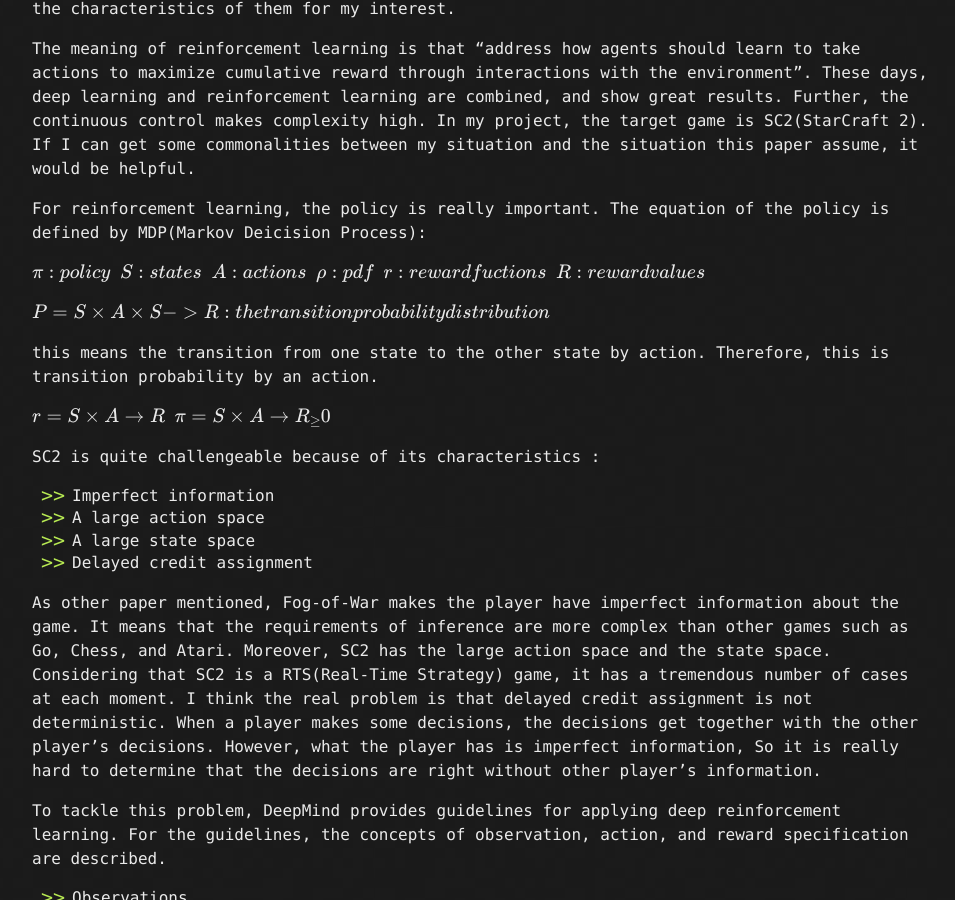
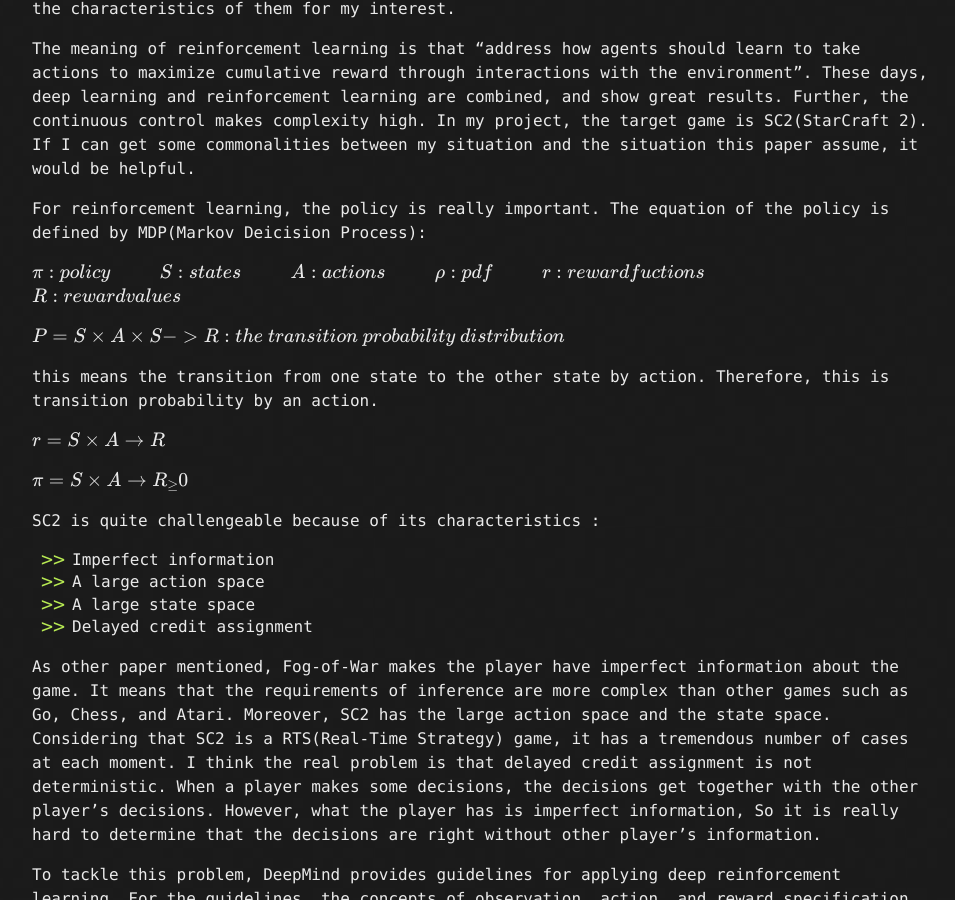
Before and after one commit to celindacain25/jin993.github.io, a Jekyll site: the page built from project/sc2AI/Prev/bcdrl.md, in a window 1280 px wide and 900 px high, scrolled down 537 px. Shown: the whole window, without its empty margins (158-1113 px from the left). Built offline with Jekyll 4.4.1, drawn with Linux system fonts in a browser that asks for light colours; formulas are drawn with MathJax 3; comment, search, counter and statistics services are not loaded.

```diff
--- a/project/sc2AI/Prev/bcdrl.md
+++ b/project/sc2AI/Prev/bcdrl.md
@@ -14,18 +14,19 @@ The meaning of reinforcement learning is that "address how agents should learn t
 
 For reinforcement learning, the policy is really important. The equation of the policy is defined by MDP(Markov Deicision Process):
 
-\\(\pi : policy\\)
-\\(S : states\\)
-\\(A : actions\\)
-\\(\rho : pdf\\)
-\\(r : reward fuctions\\)
-\\(R : reward values\\)
+\\(\pi : policy \qquad\\)
+\\(S : states \qquad\\)
+\\(A : actions \qquad\\)
+\\(\rho : pdf \qquad\\)
+\\(r : reward fuctions \qquad\\)
+\\(R : reward values \qquad\\)
 
-\\( P = S \times A \times S -> R : the transition probability distribution\\)
+\\( P = S \times A \times S -> R : the\ transition\ probability\ distribution\\)
 
 this means the transition from one state to the other state by action. Therefore, this is transition probability by an action.
 
 \\( r = S \times A \to R \\)
+
 \\( \pi = S \times A \to R_\geq0 \\)
 
 
```
